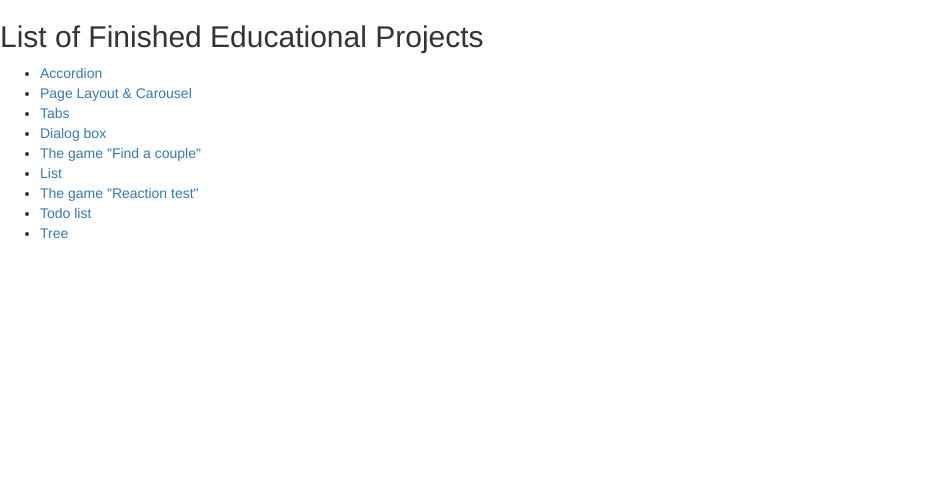
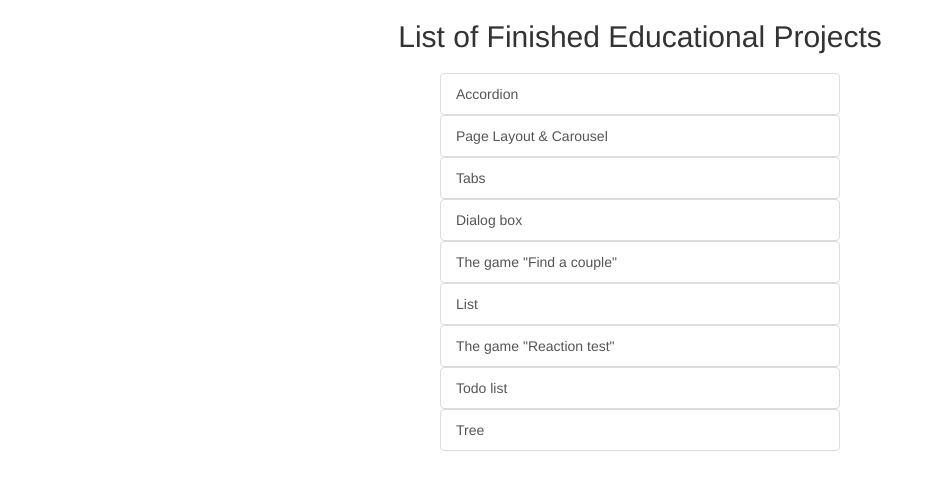
Before and after one commit to VikKentiy/VikKentiy.github.io, a plain HTML site: page index.html in a window 1280 px wide. Shown: the whole page, without its empty margins (0-942 px from the left). Drawn offline with nearby package versions, Linux system fonts and the light colour scheme.

Commit message:
add css styles for landing page

```diff
--- a/index.html
+++ b/index.html
@@ -4,40 +4,59 @@
     <meta charset="UTF-8">
     <title></title>
     <link rel="stylesheet" href="https://maxcdn.bootstrapcdn.com/bootstrap/3.3.5/css/bootstrap.min.css">
+    <style>
+        h2 {
+            text-align: center;
+        }
+        ul, h2{
+            margin: 20px auto;
+        }
+        ul {
+            width: 400px;
+            padding: 0;
+        }
+        li {
+            list-style-type: none;
+        }
+    </style>
 </head>
 <body>
+<div class="container-fluid">
+    <div class="row">
             <h2>
                 List of Finished Educational Projects
             </h2>
 
             <ul>
                 <li>
-       <a href="/accordion"> Accordion </a>
+                    <a href="/accordion" class="list-group-item"> Accordion </a>
                 </li>
                 <li>
-        <a href="/bazinger"> Page Layout & Carousel </a>
+                    <a href="/bazinger" class="list-group-item"> Page Layout & Carousel </a>
                 </li>
                 <li>
-        <a href="/class_tabs"> Tabs </a>
+                    <a href="/class_tabs" class="list-group-item"> Tabs </a>
                 </li>
                 <li>
-        <a href="/dialog_box"> Dialog box </a>
+                    <a href="/dialog_box" class="list-group-item"> Dialog box </a>
                 </li>
                 <li>
-        <a href="/game_find_a_couple"> The game "Find a couple" </a>
+                    <a href="/game_find_a_couple" class="list-group-item"> The game "Find a couple" </a>
                 </li>
                 <li>
-        <a href="/list_aop"> List </a>
+                    <a href="/list_aop" class="list-group-item"> List </a>
                 </li>
                 <li>
-        <a href="/reaction_test"> The game "Reaction test" </a>
+                    <a href="/reaction_test" class="list-group-item"> The game "Reaction test" </a>
                 </li>
                 <li>
-        <a href="/todo_list"> Todo list </a>
+                    <a href="/todo_list" class="list-group-item"> Todo list </a>
                 </li>
                 <li>
-        <a href="/tree"> Tree </a>
+                    <a href="/tree" class="list-group-item"> Tree </a>
                 </li>
             </ul>
+    </div>
+</div>
 </body>
 </html>
```
Lines whose indentation alone changed are shown as unchanged.
